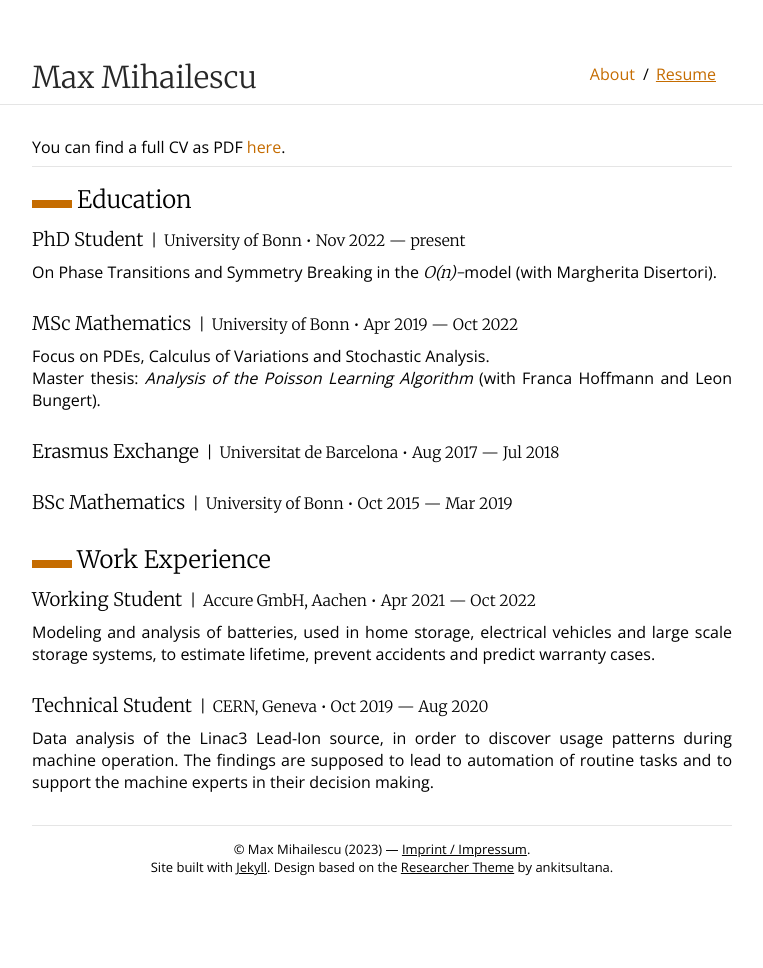
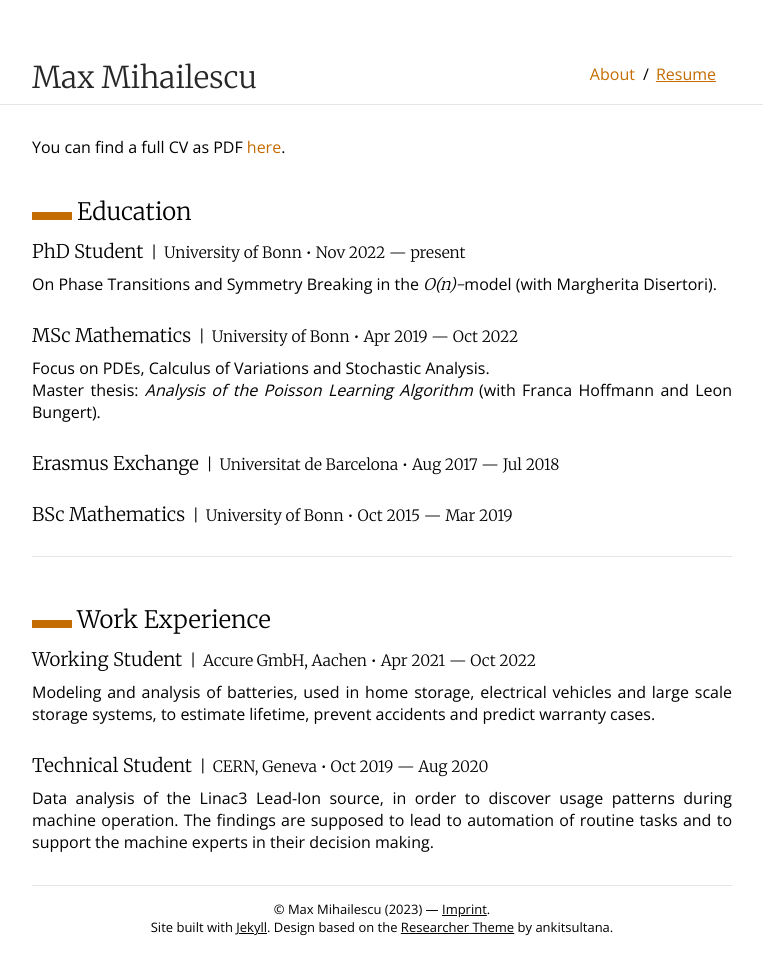
Before and after one commit to mihailescum/mihailescum.github.io, a Jekyll site: the page built from resume.html, in a window 1280 px wide. Shown: the whole page, without its empty margins (258-1021 px from the left). Built offline with Jekyll 4.4.1, drawn with Linux system fonts in a browser that asks for light colours; before the commit the page ends 916 px from its top, so only the background shows below that.

Commit message:
Minor changes

```diff
--- a/_includes/footer.html
+++ b/_includes/footer.html
@@ -2,7 +2,7 @@
     <div class="container content">
         <hr />
         <p>
-            &copy; Max Mihailescu (2023) &mdash; <a href="{{ 'imprint.html' | relative_url }}">Imprint / Impressum</a>.
+            &copy; Max Mihailescu (2023) &mdash; <a href="{{ 'imprint.html' | relative_url }}">Imprint</a>.
             <br />
             Site built with <a href="https://jekyllrb.com/">Jekyll</a>. Design based on the <a href="https://github.com/ankitsultana/researcher">Researcher Theme</a> by ankitsultana.
         </p>
--- a/_includes/references.html
+++ b/_includes/references.html
@@ -5,8 +5,8 @@
         <li>
             {{ ref_data.author }}, "{{ ref_data.title }}"{% if ref_data.journal %}, In: <i>{{ ref_data.journal
                 }}</i>{%endif %}{% if ref_data.year %}, {{ ref_data.year }}{% endif %}.
-            {% if ref_data.preprint %}[<a href="{{ ref_data.preprint }}">preprint</a>]{% endif %}{% if ref_data.url %}
-            [<a href="{{ ref_data.url }}">Journal</a>]{% endif %}
+            {% if ref_data.preprint %}[<a href="{{ ref_data.preprint }}">Preprint</a>]{% endif %}
+            {% if ref_data.url %}[<a href="{{ ref_data.url }}">Journal</a>]{% endif %}
         </li>
         {% endfor %}
     </ol>
--- a/resume.html
+++ b/resume.html
@@ -12,13 +12,15 @@ sections:
   title: Work Experience
 ---
 
-<br />
-You can find a full CV as PDF <a href="{{ page.cv_pdf | relative_url }}">here</a>.
+<section id="cv-sec-introduction">
+  <br />
+  You can find a full CV as PDF <a href="{{ page.cv_pdf | relative_url }}">here</a>.
+</section>
 
-<hr />
 
 {% for section in page.sections %}
-<section id="sec-{{section.name}}">
+<br />
+<section id="cv-sec-{{section.name}}">
   <h2 class="cv-section-header">{{section.title}}</h2>
 
   {% for item in site.resume reversed %}
@@ -37,4 +39,5 @@ You can find a full CV as PDF <a href="{{ page.cv_pdf | relative_url }}">here</a
     {%- endif -%}
   {% endfor %}
 </section>
+{% if forloop.last == false %}<hr />{% endif %}
 {% endfor %}
```
Also changed, not shown: index.md (+1 -1 lines).
